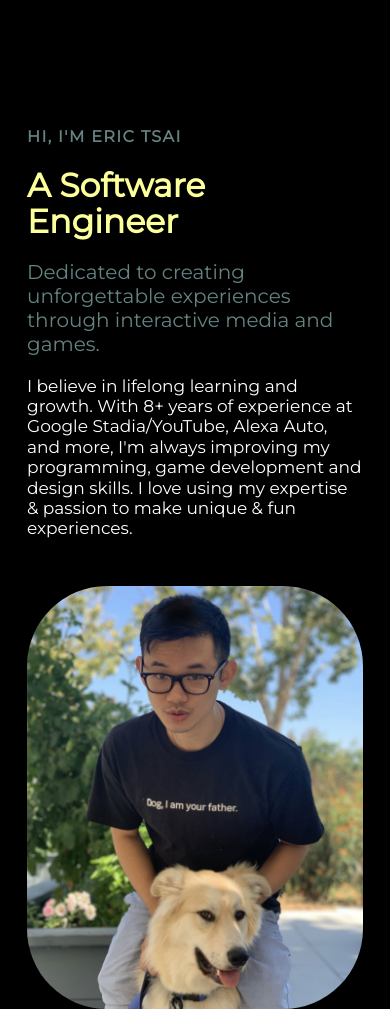
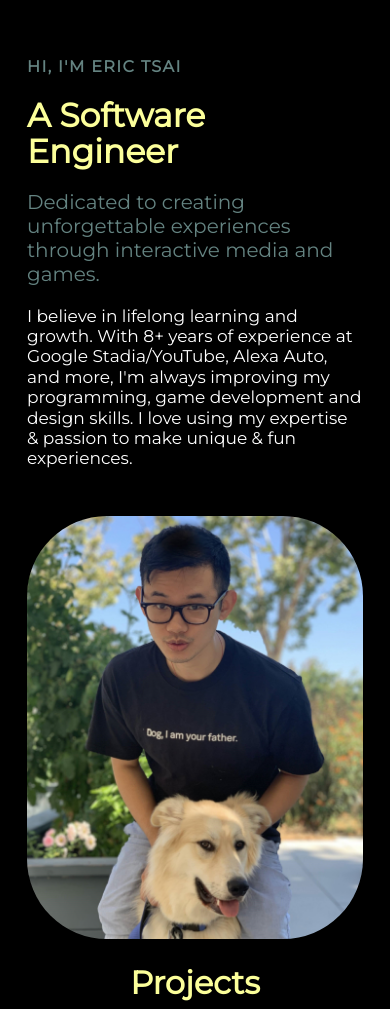
Before and after one commit to tsaieric/portfolio-et, a Gatsby site: page / in a window 390 px wide. Shown: the part 851-1860 px from the top of the page. Built offline with nearby package versions, Linux system fonts and the light colour scheme; Gatsby itself is replaced by a stand-in of ours.

Commit message:
Fix overlap of About & Project pages on Mobile. Adjust about page closer to hero in mobile format. Make project card height smaller on mobile.

```diff
--- a/src/components/About.js
+++ b/src/components/About.js
@@ -32,8 +32,8 @@ export default function About({ data }) {
                 I believe in lifelong learning and growth. With 8+ years of
                 experience at Google Stadia/YouTube, Alexa Auto, and more, I'm
                 always improving my programming, game development and design
-                  skills. I love using my expertise & passion to make unique &
-                  fun experiences.
+                skills. I love using my expertise & passion to make unique & fun
+                experiences.
               </Paragraph>
             </TextWrapper>
           </Column1>
@@ -53,14 +53,13 @@ const AboutContainer = styled.div`
   align-items: center;
   padding: 0 1rem;
   position: relative;
-  margin-top: 0px; //-80px;
-  /* color: white; */
+  margin-top: 0px;
 
-  //added as part of infowrapper attempt
   @media screen and (max-width: 768px) {
-    padding: 100px 0;
+    padding: 30px 0;
   }
-  /* scroll-margin-top: 80px; */
+
+  scroll-margin-top: 60px;
 `;
 
 const TopLine = styled.p`
@@ -157,10 +156,11 @@ const AboutWrapper = styled.div`
   z-index: 1;
   height: calc(100vh - 80px);
   width: 100%;
-  /* max-width: 1100px; */
   max-height: 100%;
   margin-right: auto;
   margin-left: auto;
+  //set min-height to fix overlapping on width < 400px
+  min-height: 800px;
   /* padding: 0rem calc((100vw-1300px) / 2); */
   padding: 0 12px;
   justify-content: center;
--- a/src/components/Hero.js
+++ b/src/components/Hero.js
@@ -19,9 +19,7 @@ export default function Hero({ data }) {
         <HeroItems imgStart={false}>
           <TextWrapper>
             <TopLine>Hi, I'm Eric Tsai</TopLine>
-            <Heading>
-              A Software Engineer
-            </Heading>
+            <Heading>A Software Engineer</Heading>
             <Subtitle>
               Dedicated to creating unforgettable experiences through
               interactive media and games
--- a/src/components/Projects.js
+++ b/src/components/Projects.js
@@ -103,7 +103,7 @@ const ProjectCard = styled.div`
   position: relative;
   transition: 0.2 ease;
   @media screen and (max-width: 1200px) {
-    height: 388px;
+    height: 250px;
   }
 `;
 const ProjectGatsbyImage = styled(GatsbyImage)`
```
Lines whose indentation alone changed are shown as unchanged.
